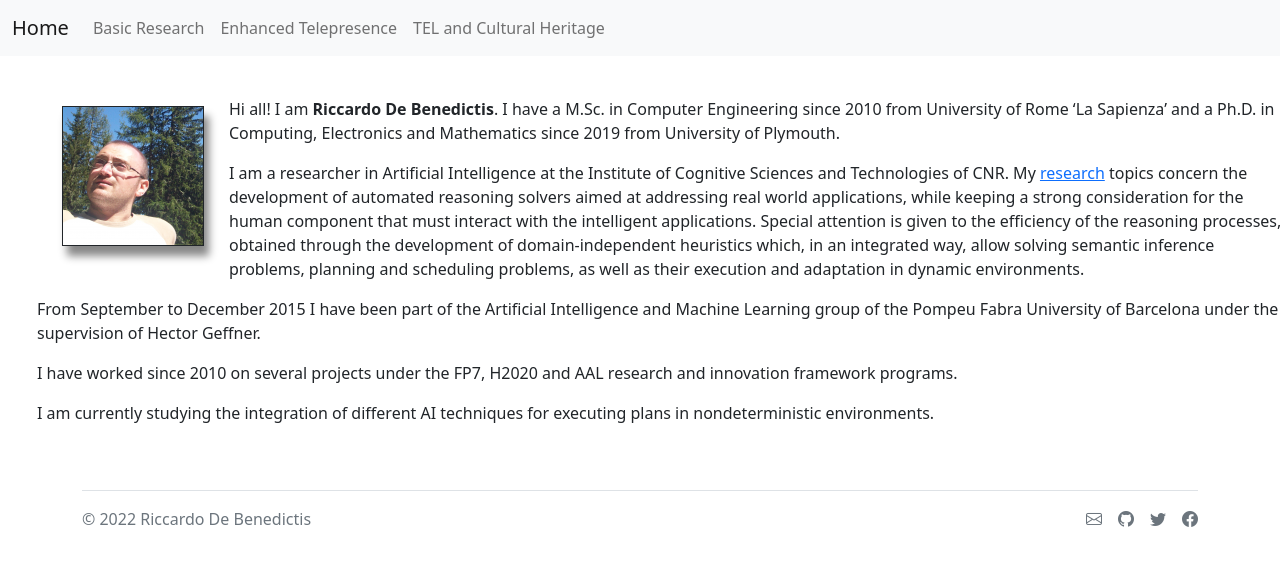
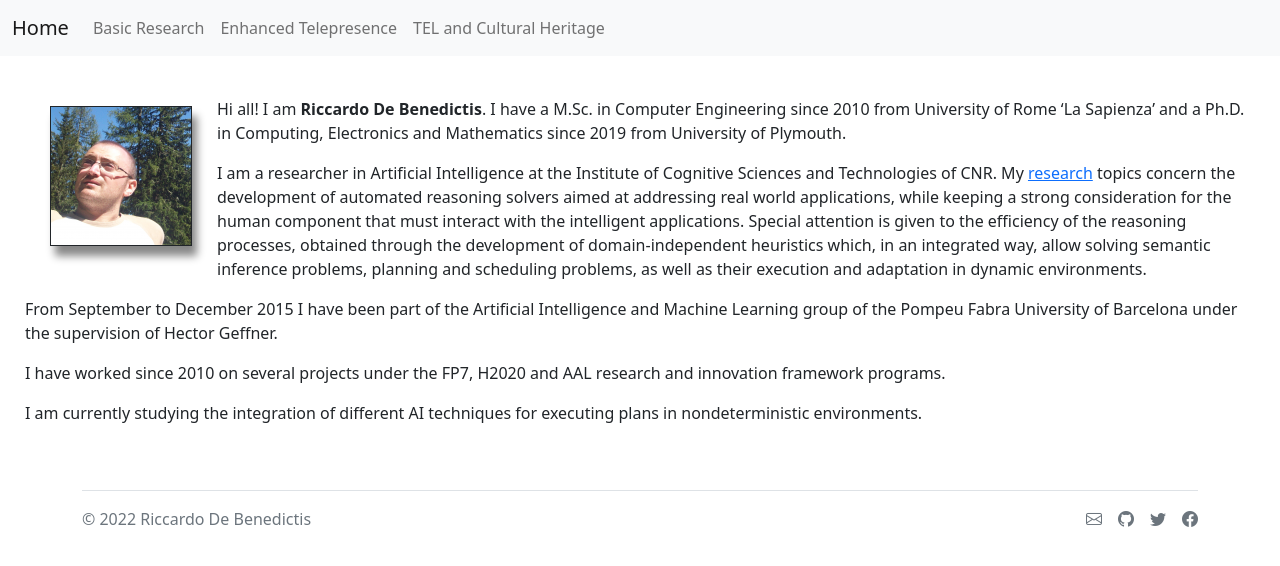
Before and after one commit to riccardodebenedictis/riccardodebenedictis.github.io, a Jekyll site: the page built from index.md, in a window 1280 px wide. Shown: the top 566 px of the page. Built offline with Jekyll 4.4.1, drawn with Linux system fonts in a browser that asks for light colours.

Commit message:
minor improvements..

```diff
--- a/_layouts/default.html
+++ b/_layouts/default.html
@@ -23,7 +23,7 @@
 <body class="d-flex flex-column min-vh-100">
     {% include navigation.html %}
 
-    <div style="margin: 25px;" class="container-fluid">
+    <div style="padding: 25px;" class="container-fluid">
         {{content}}
     </div>
 
```
